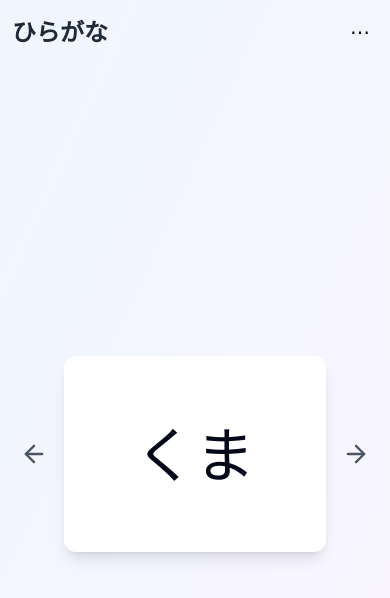
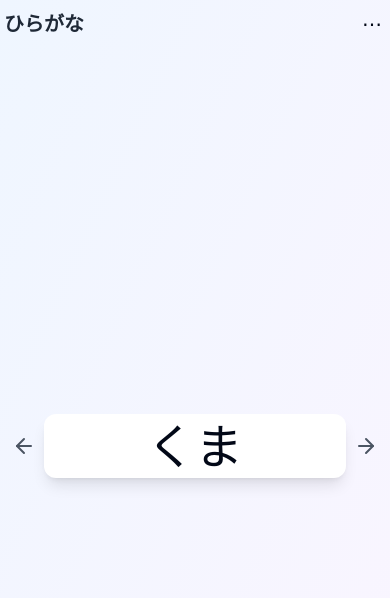
Before and after one commit to hidemiwenn/hiragana-flashcards, a React (Vite) app: page / in a window 390 px wide. Shown: the top 598 px of the page. Built offline with nearby package versions, Linux system fonts and the light colour scheme.

Commit message:
Fix: Content not fitting in viewport
The previous changes did not fully resolve the issue of content overflowing in iPhone landscape mode. This commit addresses the problem by re-evaluating and adjusting the layout to ensure content fits within the viewport.

```diff
--- a/src/components/Flashcard.tsx
+++ b/src/components/Flashcard.tsx
@@ -10,27 +10,27 @@ interface FlashcardProps {
 
 const Flashcard: React.FC<FlashcardProps> = ({ text, onNext, onPrev }) => {
   return (
-    <div className="flex items-center justify-center w-full h-full">
+    <div className="flex items-center justify-center w-full h-full max-h-full">
       <button
         onClick={onPrev}
-        className="p-2 text-gray-600 hover:text-gray-900 transition-colors"
+        className="p-1 text-gray-600 hover:text-gray-900 transition-colors"
         aria-label="Previous flashcard"
       >
-        <ArrowLeft size={28} />
+        <ArrowLeft size={24} />
       </button>
 
-      <div className="flex-1 max-w-md flex items-center justify-center px-2">
-        <div className="w-full aspect-[4/3] bg-white rounded-xl shadow-lg flex items-center justify-center p-4 select-none">
-          <p className="text-6xl font-medium text-center">{text}</p>
+      <div className="flex-1 max-w-md flex items-center justify-center px-1">
+        <div className="w-full bg-white rounded-xl shadow-lg flex items-center justify-center p-2 select-none" style={{ maxHeight: "90%" }}>
+          <p className="text-5xl font-medium text-center">{text}</p>
         </div>
       </div>
 
       <button
         onClick={onNext}
-        className="p-2 text-gray-600 hover:text-gray-900 transition-colors"
+        className="p-1 text-gray-600 hover:text-gray-900 transition-colors"
         aria-label="Next flashcard"
       >
-        <ArrowRight size={28} />
+        <ArrowRight size={24} />
       </button>
     </div>
   );
--- a/src/pages/Index.tsx
+++ b/src/pages/Index.tsx
@@ -35,14 +35,14 @@ const Index = () => {
   return (
     <div className="h-[100vh] flex flex-col bg-gradient-to-br from-blue-50 to-purple-50 overflow-hidden">
       {/* Header */}
-      <header className="p-3 flex justify-between items-center">
-        <h1 className="text-2xl md:text-3xl font-bold text-gray-800">
+      <header className="p-1 sm:p-2 flex justify-between items-center">
+        <h1 className="text-xl sm:text-2xl md:text-3xl font-bold text-gray-800">
           ひらがな
         </h1>
         <Button
           variant="ghost"
           onClick={handleOpenEditModal}
-          className="text-xl p-2"
+          className="text-xl p-1 sm:p-2"
           aria-label="Edit flashcards"
         >
           ⋯
@@ -50,7 +50,7 @@ const Index = () => {
       </header>
 
       {/* Flashcard Container */}
-      <main className="flex-1 flex items-center justify-center py-2 px-3 overflow-hidden">
+      <main className="flex-1 flex items-center justify-center py-1 px-2 overflow-hidden">
         {currentFlashcard ? (
           <Flashcard
             text={currentFlashcard.text}
@@ -58,7 +58,7 @@ const Index = () => {
             onPrev={prevFlashcard}
           />
         ) : (
-          <div className="text-center p-8 bg-white rounded-xl shadow-md">
+          <div className="text-center p-4 sm:p-8 bg-white rounded-xl shadow-md">
             <p className="text-lg text-gray-600 mb-4">
               No flashcards available. Click the ⋯ button to add some!
             </p>
```
Also changed, not shown: src/App.css (+10 -0 lines).
